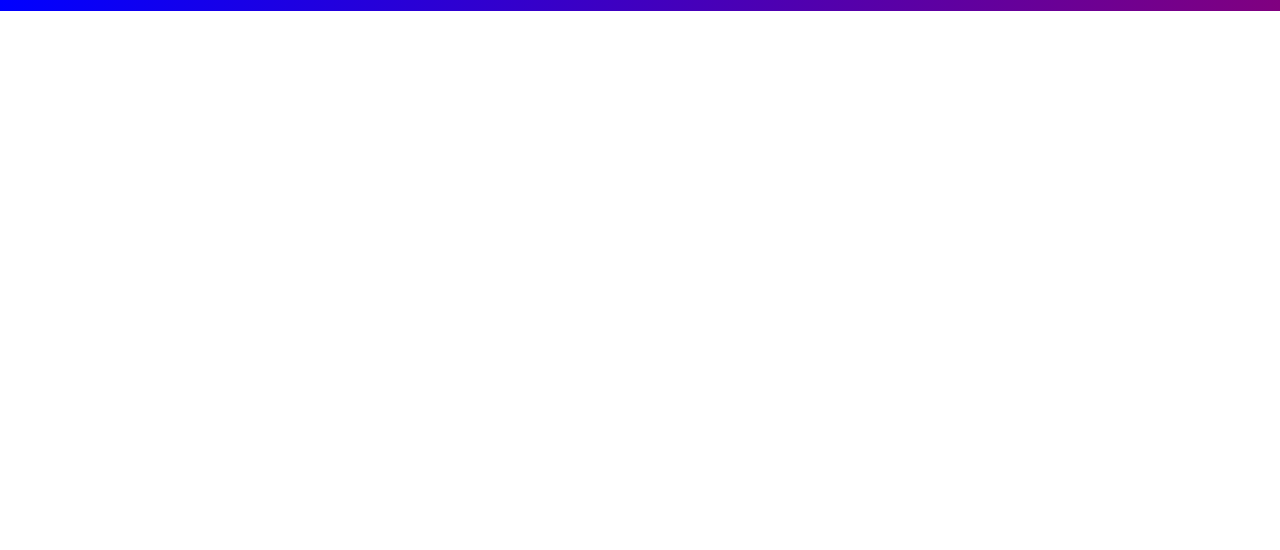
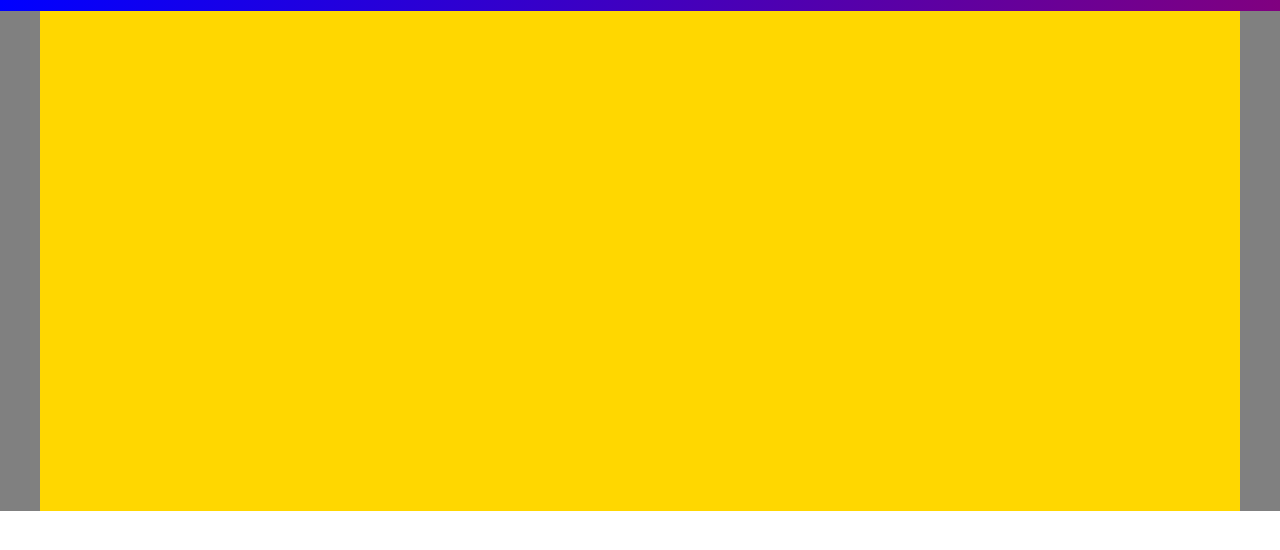
Before and after one commit to 1Aman1231/git2_testing, a plain HTML site: page index.html in a window 1280 px wide. Shown: the part 44-594 px from the top of the page. Drawn offline with Linux system fonts and the light colour scheme.

Commit message:
Написал banner и дал стилизацию

```diff
--- a/index.html
+++ b/index.html
@@ -12,7 +12,7 @@
 
 
 <header class="header">
-    <div class="contrainer">
+    <div class="container">
         <nav class="header__nav">
             <h1 class="header__title">Logo</h1>
 
@@ -26,5 +26,14 @@
     </div>
 </header>
 
+<main>
+    <section class="banner">
+        <div class="container">
+            <div class="banner__block"></div>
+            <h2 class="banner__title"></h2>
+        </div>
+    </section>
+</main>
+
 </body>
 </html>
--- a/style.css
+++ b/style.css
@@ -4,7 +4,7 @@
     box-sizing: border-box;
 }
 
-.contrainer{
+.container{
     max-width: 1200px;
     margin: 0 auto;
 }
@@ -26,3 +26,25 @@
     display: flex;
     column-gap: 12px;
 }
+
+.banner{
+    background: gray;
+}
+
+.banner__block{
+    width: 100%;
+    height: 500px;
+    background: gold;
+
+    display: flex;
+    justify-content: center;
+    align-items: center;
+}
+
+.banner__title{
+    font-family: "High Tower Text", sans-serif;
+    font-weight: 600;
+    font-size: 44px;
+    color: white;
+    text-shadow: -3px -3px 8px blue;
+}
```
